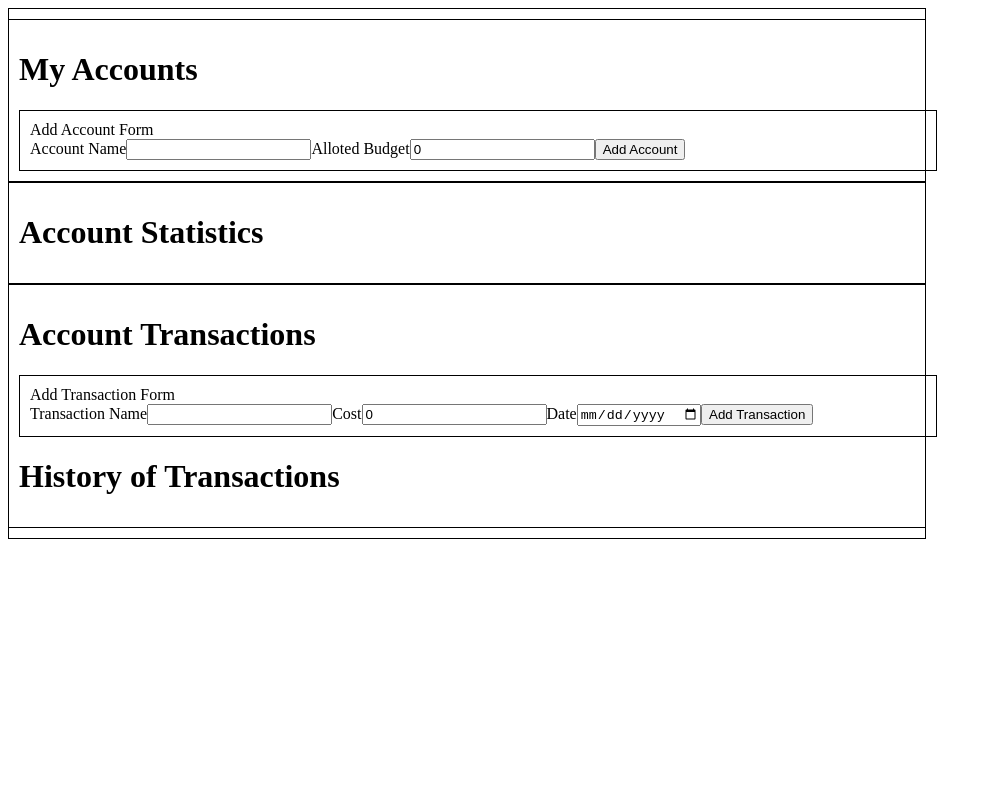
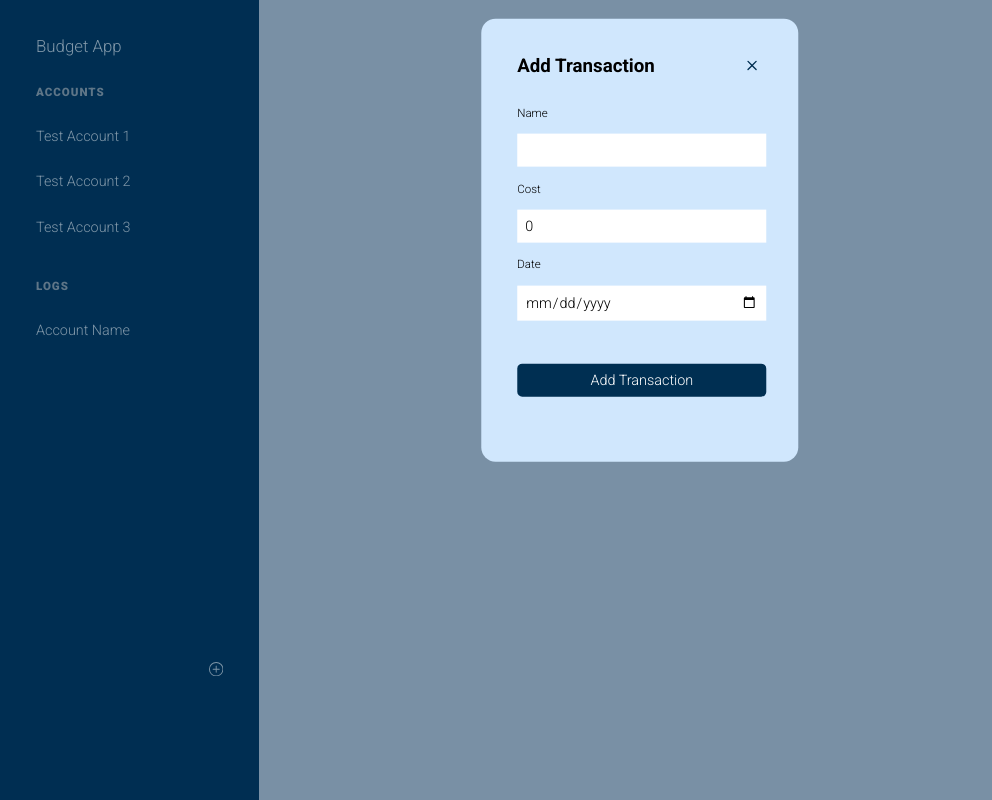
Before and after one commit to michael-dollosa/budgetapp, a React (Create React App) app: page / in a window 1280 px wide. Shown: the whole page, without its empty margins (0-992 px from the left). Built offline with nearby package versions, Linux system fonts and the light colour scheme.

Commit message:
applied stylying: sidebar, transaction form, account form

```diff
--- a/package.json
+++ b/package.json
@@ -9,6 +9,7 @@
     "node-sass": "^6.0.1",
     "react": "^17.0.2",
     "react-dom": "^17.0.2",
+    "react-icons": "^4.2.0",
     "react-redux": "^7.2.4",
     "react-scripts": "4.0.3",
     "redux": "^4.1.0",
--- a/src/App.js
+++ b/src/App.js
@@ -1,14 +1,22 @@
 import Account from "./pages/Account.component";
 import Stat from "./pages/Stat.components";
 import Transaction from "./pages/Transaction.component";
+import Sidebar from "./components/Sidebar.component"
 import "./App.styles.scss"
+import AddAccountFormComponent from "./forms/AddAccountForm.component";
+import AddTransactionFormComponent from "./forms/AddTransactionForm.component";
 
-const App = () => (
+const App = () => {
+  //main body
+  // <Account />
+  //   <Stat />
+  //   <Transaction />
+  return (
   <main>
-    <Account />
-    <Stat />
-    <Transaction />
+    <Sidebar />
+
+    <AddTransactionFormComponent />
   </main>
-)
+)}
 
 export default App
--- a/src/App.styles.scss
+++ b/src/App.styles.scss
@@ -1,11 +1,13 @@
-main{
-  display: flex;
-  flex-direction: column;
-  align-items: center;
-  justify-content: center;
-}
-div{
-  width: 70vw;
-  padding: 10px;
-  border: 1px solid black;
-}
+
+
+// main{
+//   display: flex;
+//   flex-direction: column;
+//   align-items: center;
+//   justify-content: center;
+// }
+// div{
+//   width: 70vw;
+//   padding: 10px;
+//   border: 1px solid black;
+// }
--- /dev/null
+++ b/src/components/Sidebar.component.js
@@ -0,0 +1,47 @@
+import "./Sidebar.styles.scss"
+import { useState } from "react"
+import { connect } from "react-redux"
+import { setBudgetAccount } from "../redux/budgetAccount/budgetAccount.actions"
+import { BsPlusCircle } from "react-icons/bs";
+
+const Sidebar = ({ accounts, setBudgetAccount }) => {
+
+  //to set current account to show
+  const handleSetBudgetAccount = (account) => {
+    setBudgetAccount(account)
+  }
+
+  //list of account
+  const accountList = accounts.map((account) => {
+    return(
+      <h4 key={account.uniqueID} onClick={ () => handleSetBudgetAccount(account.uniqueID)}>{account.name}</h4>)
+  })
+
+  return(
+    <nav>
+      <main>
+        <section class="nav-section">
+          <h1>Budget App</h1>
+          <label>ACCOUNTS</label>
+          { accountList }
+          <label>LOGS</label>
+          <h4>Account Name</h4>
+        </section>
+
+        <section class="nav-footer">
+          <BsPlusCircle style={{ color: "white"}} />
+        </section>
+      </main>
+    </nav>
+  )
+}
+
+
+const mapStateToProps = state => ({
+  accounts: state.budgetAccount.accounts
+})
+
+const mapDispatchToProps = dispatch => ({
+  setBudgetAccount: currentAccountID => dispatch(setBudgetAccount(currentAccountID))
+})
+export default connect(mapStateToProps, mapDispatchToProps)(Sidebar)
--- /dev/null
+++ b/src/components/Sidebar.styles.scss
@@ -0,0 +1,48 @@
+nav {
+  background-color: var(--color-primary);
+  width: 18rem;
+  height: 100vh;
+}
+
+nav > main{
+  padding: 2.5rem;
+  height: 80%;
+  display: flex;
+  flex-direction: column;
+  align-items: flex-start;
+  justify-content: space-between;
+}
+
+.nav-section{
+  color: var(--font-color-white);
+}
+
+.nav-section > * {
+  font-weight: 300;
+}
+
+.nav-section > label {
+  display: block;
+  font-size: var(--font-size-label);
+  font-weight: 900;
+  letter-spacing: 1px;
+  color: var(--font-color-label);
+  padding: 2rem 0 1rem 0;
+}
+
+.nav-section > h4{
+  padding: 1rem 0;
+  cursor: pointer;
+
+  &:hover{
+    font-weight: 900;
+  }
+}
+
+
+.nav-footer{
+  width: 100%;
+  display: flex;
+  align-items: flex-end;
+  justify-content: flex-end;
+}
--- a/src/forms/AddAccountForm.component.js
+++ b/src/forms/AddAccountForm.component.js
@@ -1,6 +1,8 @@
 import { useState } from "react"
 import { connect } from "react-redux"
 import { addBudgetAccount } from "../redux/budgetAccount/budgetAccount.actions"
+import { BsX } from "react-icons/bs";
+import "./AddAccountForm.styles.scss"
 
 const AddAccountForm = ({uniqueID, addBudgetAccount}) => {
   const [accountName, setAccountName] = useState("")
@@ -28,15 +30,22 @@ import { addBudgetAccount } from "../redux/budgetAccount/budgetAccount.actions"
     event.preventDefault()
   }
   return(
-    <div>
-      Add Account Form
+    <div className="modal-container">
+      <section class="account-form-container">
+        <div class="account-form">
+          <div class="form-header">
+            <h2 class="subheading">Create Budget Account</h2>
+            <BsX class="icon-exit"/>
+          </div>
           <form onSubmit={event => submitForm(event)}>
-        <label>Account Name</label>
+            <label>Name</label>
             <input type="text" value={ accountName } onChange={event => handleNameChange(event)} />
-        <label>Alloted Budget</label>
+            <label>Budget</label>
             <input type="number" value={ budget } onChange={event => handleBudgetChange(event)} />
             <input type="submit" value="Add Account"/>
           </form>
+        </div>
+      </section>
     </div>
   )
  }
--- /dev/null
+++ b/src/forms/AddAccountForm.styles.scss
@@ -0,0 +1,34 @@
+.account-form{
+  display: flex;
+  flex-direction: column;
+  align-items: flex-start;
+  justify-content: center;
+
+  padding: 2.5rem;
+  background-color: var(--form-color-container);
+  border-radius: 1rem;
+}
+
+.account-form > *{
+  margin-bottom: 2rem;
+}
+
+.account-form-container{
+  position: absolute;
+  top: 30%;
+  left: 50%;
+  transform: translate(-50%, -50%);
+}
+
+.form-header{
+  display: flex;
+  justify-content: space-between;
+  align-items: center;
+}
+
+.icon-exit{
+  margin-left: 6rem;
+  font-size: 1.5rem;
+  color: var(--color-primary);
+  cursor: pointer;
+}
--- a/src/forms/AddTransactionForm.component.js
+++ b/src/forms/AddTransactionForm.component.js
@@ -1,6 +1,8 @@
 import { useState } from "react"
 import { connect } from "react-redux"
 import { addTransaction } from "../redux/budgetAccount/budgetAccount.actions"
+import { BsX } from "react-icons/bs";
+import "./AddTransactionForm.styles.scss"
 
 const AddTransactionForm = ({uniqueID, addTransaction}) => {
   const [transactionName, setTransactionName] = useState("")
@@ -32,10 +34,15 @@ const AddTransactionForm = ({uniqueID, addTransaction}) => {
    event.preventDefault()
   }
   return(
-   <div>
-     Add Transaction Form
+    <div className="modal-container">
+      <section className="transaction-form-container">
+        <div className="transaction-form">
+          <div className="form-header">
+            <h2 class="subheading">Add Transaction</h2>
+            <BsX class="icon-exit"/>
+          </div>
           <form onSubmit={event => submitForm(event)}>
-       <label>Transaction Name</label>
+            <label>Name</label>
             <input type="text" value={ transactionName } onChange={event => handleNameChange(event)} />
             <label>Cost</label>
             <input type="number" value={ cost } onChange={event => handleCostChange(event)} />
@@ -44,6 +51,9 @@ const AddTransactionForm = ({uniqueID, addTransaction}) => {
             <input type="submit" value="Add Transaction"/>
             </form>
         </div>
+      </section>
+    </div>
+
   )
 }
 
--- /dev/null
+++ b/src/forms/AddTransactionForm.styles.scss
@@ -0,0 +1,34 @@
+.transaction-form{
+  display: flex;
+  flex-direction: column;
+  align-items: flex-start;
+  justify-content: center;
+
+  padding: 2.5rem;
+  background-color: var(--form-color-container);
+  border-radius: 1rem;
+}
+
+.transaction-form > *{
+  margin-bottom: 2rem;
+}
+
+.transaction-form-container{
+  position: absolute;
+  top: 30%;
+  left: 50%;
+  transform: translate(-50%, -50%);
+}
+
+.form-header{
+  display: flex;
+  justify-content: space-between;
+  align-items: center;
+}
+
+.icon-exit{
+  margin-left: 6rem;
+  font-size: 1.5rem;
+  color: var(--color-primary);
+  cursor: pointer;
+}
--- a/src/index.js
+++ b/src/index.js
@@ -3,6 +3,8 @@ import ReactDOM from "react-dom"
 import App from "./App"
 import { Provider } from "react-redux"
 import store from "./redux/store"
+
+import "./index.styles.scss"
 
 ReactDOM.render(
   <Provider store={ store }>
--- /dev/null
+++ b/src/index.styles.scss
@@ -0,0 +1,127 @@
+@import url('https://fonts.googleapis.com/css2?family=Roboto:wght@100;300;400;500;700;900&display=swap');
+
+:root {
+  //general
+  --color-primary: #002F52;
+  --color-secondary: #004D52;
+  --color-background: #F3F4F9;
+
+  --color-red: #DB6757;
+  --color-red-highlight: #F0D5D5;
+
+  --color-green: #57DB93;
+  --color-green-highlight: #D5F0DD;
+
+  //font
+  --font-color-white: #FFFFFF;
+  --font-color-default: #000000;
+  --font-color-label: #C0C0C0;
+  --font-color-heading: #000000;
+  --font-color-subheading: #004D52;
+
+  //button
+  --color-button-primary: #002F52;
+  --color-button-text: #FFFFFF;
+
+  //form
+  --form-color-container: #D0E7FD;
+  --form-color-label: #000000;
+
+  //font size
+  --font-size-default: .9rem;
+  --font-size-label: .8rem;
+  --font-size-subheading: 1.3rem;
+  --font-size-heading-large: 5rem;
+}
+
+//reset
+*,
+*::after,
+*::before {
+    margin: 0;
+    padding: 0;
+    box-sizing: inherit;  /* for all elements to inherit box-sizing attribute in body element css */
+}
+
+html {
+  font-size: 62.5%; /* 1rem = 10px; 10px/16px = 62.5% -- 16px is default font size in browser*/
+  scroll-behavior: smooth;
+  font-family: 'Roboto', sans-serif;
+  font-size: var(--font-size-default);
+  font-weight: 300;
+}
+
+body{
+  background-color: var(--color-background);
+}
+
+form{
+  display: flex;
+  flex-direction: column;
+  align-items: flex-start;
+  justify-content: center;
+  width: 100%;
+  >*:not(:last-child){
+    margin-bottom: 1rem;
+  }
+
+  >label{
+    font-size: var(--font-size-label);
+  }
+}
+
+input[type=text],
+input[type=number],
+input[type=date]{
+  width: 95%;
+  outline: none;
+  padding: 8px;
+  font: inherit;
+  border: none;
+}
+
+//remove spinner from input type num
+/* Chrome, Safari, Edge, Opera */
+input::-webkit-outer-spin-button,
+input::-webkit-inner-spin-button {
+  -webkit-appearance: none;
+  margin: 0;
+}
+
+/* Firefox */
+input[type=number] {
+  -moz-appearance: textfield;
+}
+
+input[type=submit]{
+  margin-top: 2rem;
+  outline: none;
+  padding: 8px;
+  font: inherit;
+  border: none;
+  width: 95%;
+  background-color: var(--color-button-primary);
+  color: var(--color-button-text);
+  cursor: pointer;
+  border-radius: 5px;
+}
+
+//helper classes
+
+.heading{
+  font-size: var(--font-size-heading-large);
+}
+
+.subheading{
+  font-size: var(--font-size-subheading);
+}
+
+.modal-container::before {
+  content: "";
+  position: absolute;
+  top: 0;
+  width: 100%;
+  height: 100vh;
+  background-color: var(--color-primary);
+  opacity: 50%;
+}
--- a/src/redux/budgetAccount/budgetAccount.reducer.js
+++ b/src/redux/budgetAccount/budgetAccount.reducer.js
@@ -1,8 +1,28 @@
 import { addTransaction } from "./budgetAccount.utils"
 
+const testAccounts = [
+  {
+    name: "Test Account 1",
+    budget: 30000,
+    transactions: [],
+    uniqueID: 9000
+  },
+  {
+    name: "Test Account 2",
+    budget: 15000,
+    transactions: [],
+    uniqueID: 9001
+  },
+  {
+    name: "Test Account 3",
+    budget: 10000,
+    transactions: [],
+    uniqueID: 9002
+  },
+]
 const INITIAL_STATE = {
   currentAccountID: null,
-  accounts: [],
+  accounts: testAccounts,
   counter: 0
 }
 const budgetAccountReducer = (state = INITIAL_STATE, action) => {
```
Also changed, not shown: 1 other file (tests, documents, lock files or other folders). Lines whose indentation alone changed are shown as unchanged.
